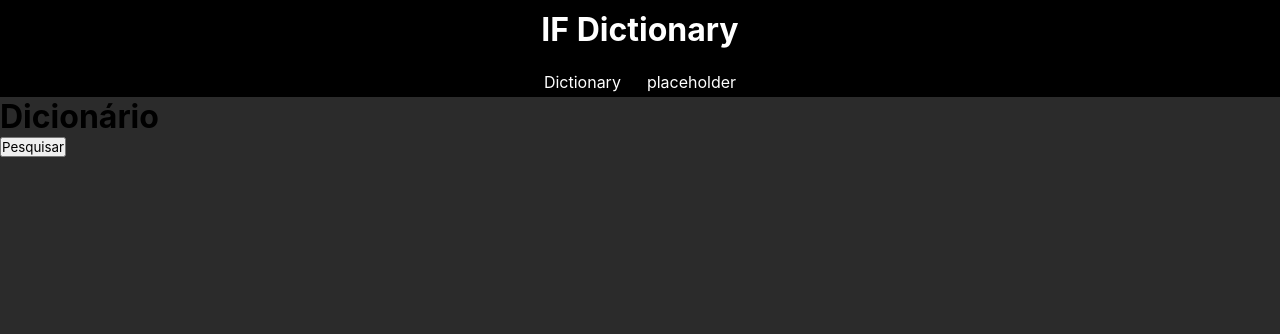
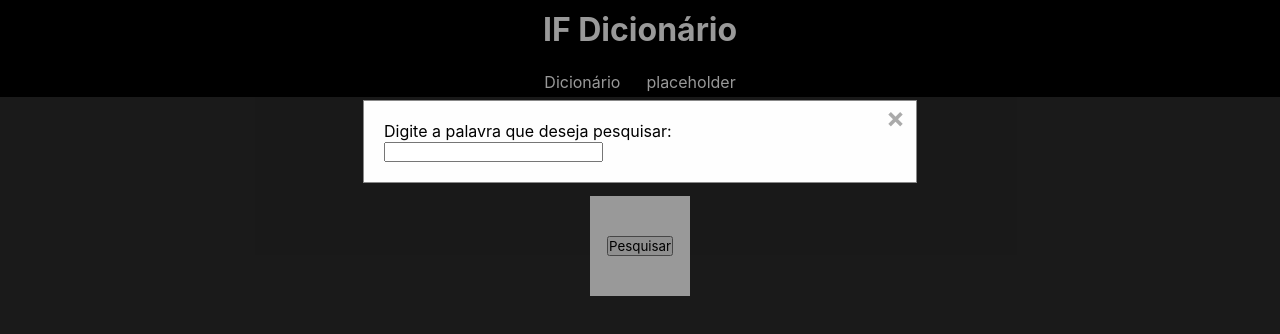
Before and after one commit to Caue-Adriano/ProjetoDevWeb, a plain HTML site: page index.html in a window 1280 px wide. Both pictures are taken after a click on the button "Pesquisar". Drawn offline with Linux system fonts and the light colour scheme.

Commit message:
Criação do modal e começo do forms

```diff
--- a/css/index.css
+++ b/css/index.css
@@ -5,10 +5,18 @@
     padding: 0;
 }
 
-body {
-    background-color: #2b2b2b;
-}
+/*
 
+ /$$   /$$                           /$$
+| $$  | $$                          | $$
+| $$  | $$  /$$$$$$   /$$$$$$   /$$$$$$$  /$$$$$$   /$$$$$$
+| $$$$$$$$ /$$__  $$ |____  $$ /$$__  $$ /$$__  $$ /$$__  $$
+| $$__  $$| $$$$$$$$  /$$$$$$$| $$  | $$| $$$$$$$$| $$  \__/
+| $$  | $$| $$_____/ /$$__  $$| $$  | $$| $$_____/| $$
+| $$  | $$|  $$$$$$$|  $$$$$$$|  $$$$$$$|  $$$$$$$| $$
+|__/  |__/ \_______/ \_______/ \_______/ \_______/|__/
+
+*/
 header {
     background-color: #000;
     height: auto;
@@ -54,3 +62,94 @@ header {
         }
     }
 }
+
+/*
+
+ /$$$$$$$                  /$$
+| $$__  $$                | $$
+| $$  \ $$  /$$$$$$   /$$$$$$$ /$$   /$$
+| $$$$$$$  /$$__  $$ /$$__  $$| $$  | $$
+| $$__  $$| $$  \ $$| $$  | $$| $$  | $$
+| $$  \ $$| $$  | $$| $$  | $$| $$  | $$
+| $$$$$$$/|  $$$$$$/|  $$$$$$$|  $$$$$$$
+|_______/  \______/  \_______/ \____  $$
+                               /$$  | $$
+                              |  $$$$$$/
+                               \______/
+
+*/
+
+body {
+    background-color: #2b2b2b;
+}
+
+#title {
+    display: flex;
+    justify-content: center;
+    margin: 50px 0 10px 0;
+    color: #fff;
+}
+
+#search-content {
+    background-color: #fff;
+    width: 100px;
+    height: 100px;
+    display: flex;
+    justify-content: center;
+    align-items: center;
+    margin: 0 auto 0 auto;
+}
+
+/*
+
+ /$$      /$$                 /$$           /$$
+| $$$    /$$$                | $$          | $$
+| $$$$  /$$$$  /$$$$$$   /$$$$$$$  /$$$$$$ | $$
+| $$ $$/$$ $$ /$$__  $$ /$$__  $$ |____  $$| $$
+| $$  $$$| $$| $$  \ $$| $$  | $$  /$$$$$$$| $$
+| $$\  $ | $$| $$  | $$| $$  | $$ /$$__  $$| $$
+| $$ \/  | $$|  $$$$$$/|  $$$$$$$|  $$$$$$$| $$
+|__/     |__/ \______/  \_______/ \_______/|__/
+
+*/
+/* The Modal (background) */
+.background {
+    display: none; /* Hidden by default */
+    position: fixed; /* Stay in place */
+    z-index: 1; /* Sit on top */
+    padding-top: 100px; /* Location of the box */
+    left: 0;
+    top: 0;
+    width: 100%; /* Full width */
+    height: 100%; /* Full height */
+    overflow: auto; /* Enable scroll if needed */
+    background-color: rgb(0,0,0); /* Fallback color */
+    background-color: rgba(0,0,0,0.4); /* Black w/ opacity */
+  }
+
+/* Modal Content */
+.modal-content {
+    background-color: #fefefe;
+    margin: auto;
+    padding: 20px;
+    border: 1px solid #888;
+    width: 40%;
+    position: relative;
+}
+
+/* The Close Button */
+.close {
+    color: #aaaaaa;
+    position: absolute;
+    top: 0;
+    right: 11px;
+    font-size: 28px;
+    font-weight: bold;
+}
+
+.close:hover,
+.close:focus {
+  color: #000;
+  text-decoration: none;
+  cursor: pointer;
+}
--- a/index.html
+++ b/index.html
@@ -12,16 +12,31 @@
 <body>
     <header>
         <div id="upperHeader">
-            <h1>IF Dictionary</h1>
+            <h1>IF Dicionário</h1>
         </div>
         <div id="lowerHeader">
             <nav>
-                <a href="index.html"><p>Dictionary</p></a>
+                <a href="index.html"><p>Dicionário</p></a>
                 <a href="#"><p>placeholder</p></a>
             </nav>
         </div>
     </header>
-    <h1>Dicionário</h1>
-    <button><p>Pesquisar</p></button>
+    <h1 id="title">Dicionário</h1>
+    <div id="search-content">
+        <button id="search-btn">Pesquisar</button>
+    </div>
+    <!--MODAL-->
+    <div id="modal-background" class="background">
+        <div class="modal-content">
+            <span class="close">&times;</span>
+            <form>
+                <label for="fname">Digite a palavra que deseja pesquisar:</label><br>
+                <input type="text" id="fname" name="fname"><br>
+            </form>
+        </div>
+    </div>
+
+    <!--Modal JS-->
+    <script src="src/indexModal.js"></script>
 </body>
 </html>
--- a/src/indexModal.js
+++ b/src/indexModal.js
@@ -0,0 +1,23 @@
+// Get the modal
+var modal = document.getElementById("modal-background");
+// Get the button that opens the modal
+var btn = document.getElementById("search-btn");
+// Get the <span> element that closes the modal
+var span = document.getElementsByClassName("close")[0];
+
+// When the user clicks the button, open the modal
+btn.onclick = function() {
+  modal.style.display = "block";
+}
+
+// When the user clicks on <span> (x), close the modal
+span.onclick = function() {
+  modal.style.display = "none";
+}
+
+// When the user clicks anywhere outside of the modal, close it
+window.onclick = function(event) {
+  if (event.target == modal) {
+    modal.style.display = "none";
+  }
+}
```
